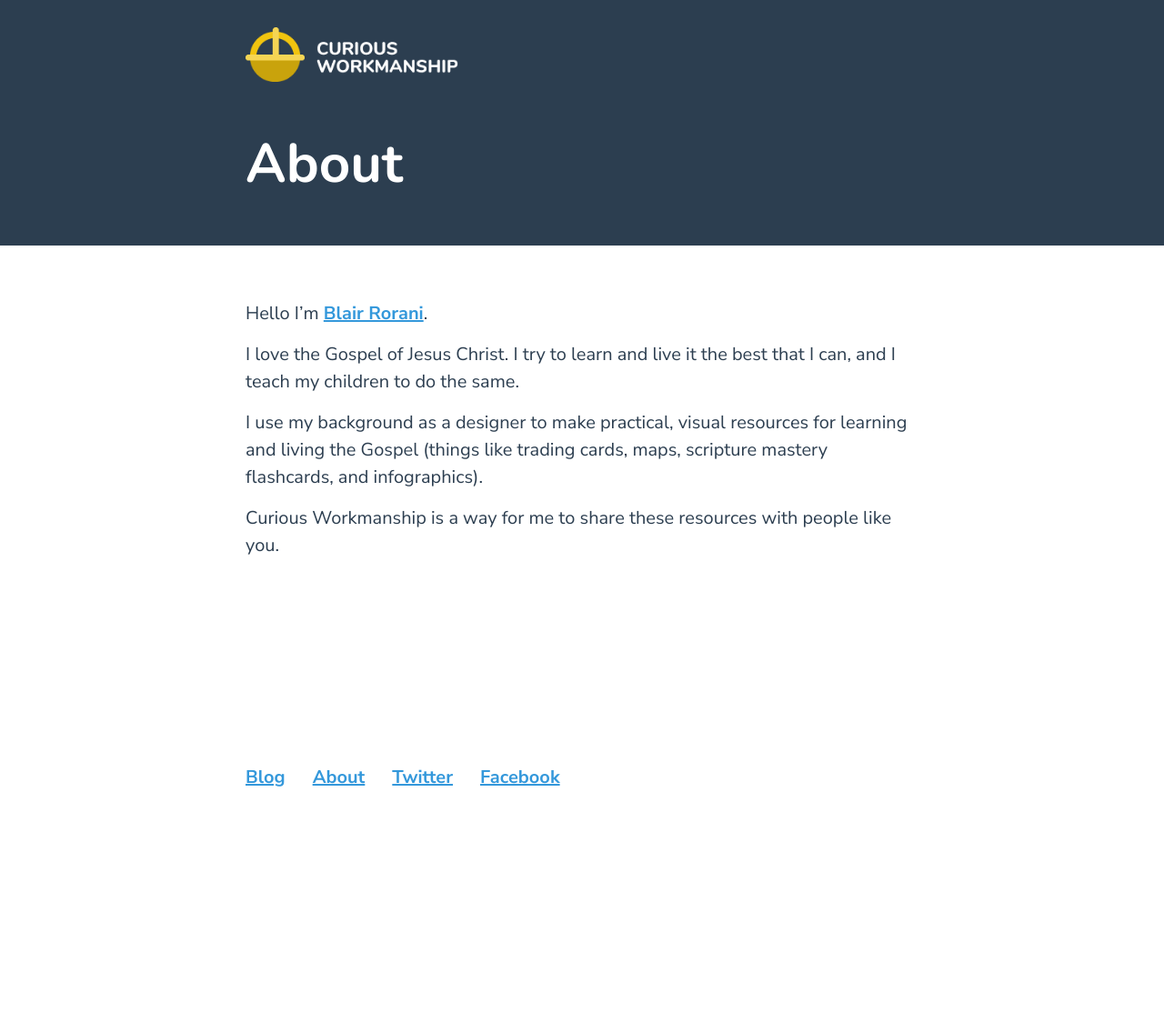
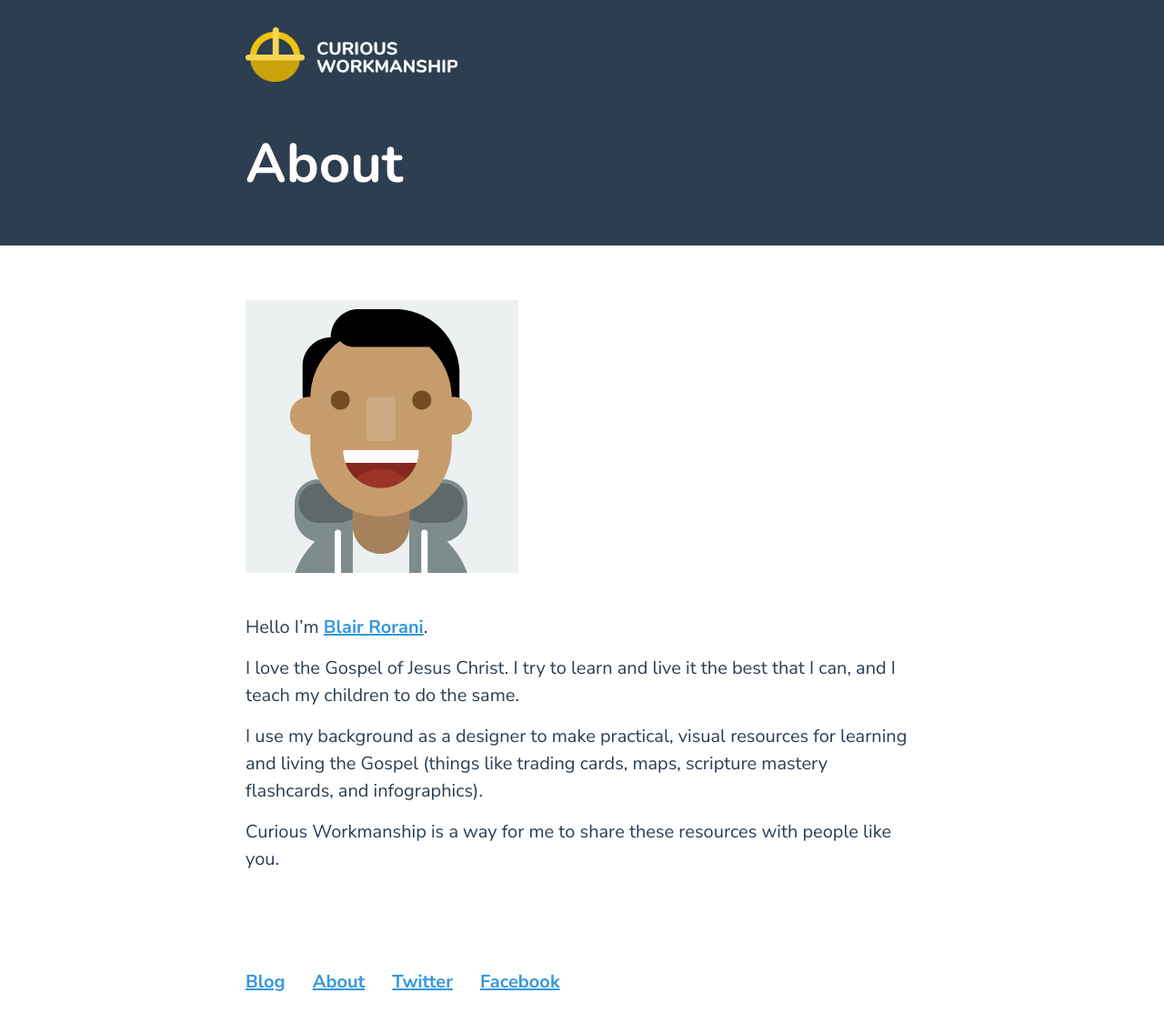
Before and after one commit to blairrorani/curious-workmanship, a Jekyll site: the page built from about.md, in a window 1280 px wide. Shown: the whole page at 91% size. Built offline with Jekyll 4.4.1, drawn with Linux system fonts in a browser that asks for light colours; before the commit the page ends 900 px from its top, so only the background shows below that.

Commit message:
Updated About

```diff
--- a/about.md
+++ b/about.md
@@ -3,6 +3,8 @@ title: About
 permalink: "/about/"
 layout: page
 ---
+
+![avatar-hoodie.png](/uploads/avatar-hoodie.png)
 
 Hello I'm [Blair Rorani](http://blair.rorani.com).
 
```
